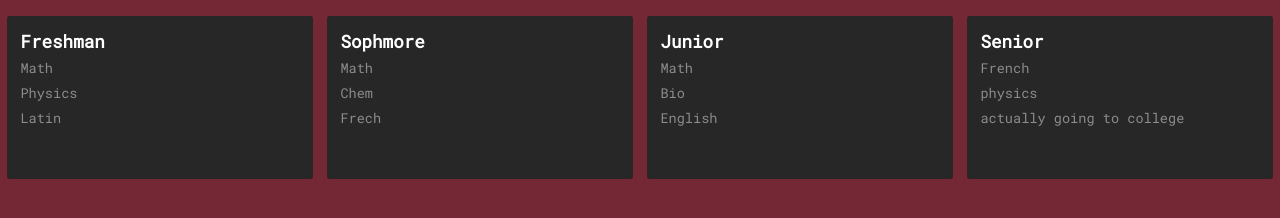
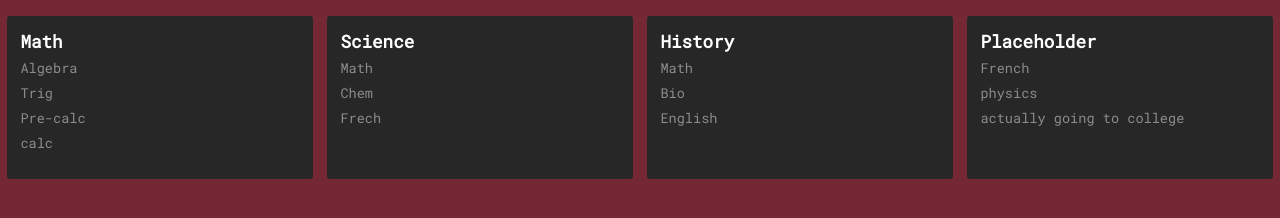
Before and after one commit to nid666/startpage, a plain HTML site: page library.html in a window 1280 px wide. Drawn offline with Linux system fonts and the light colour scheme; a web font is replaced by a local one.

Commit message:
Update library.html
fixed the problems that I created

```diff
--- a/library.html
+++ b/library.html
@@ -14,16 +14,17 @@
 <body>
   <div class="title-container">
       <div class="title-set">
-          <div class="bookmark-title">Freshman</div>
+        <div class="bookmark-title">Math</div>
           <div class="bookmark-inner-container">
-              <a class="bookmark" href="https://mail.google.com/mail/" target="_blank">Math</a>
-              <a class="bookmark" href="https://mail.google.com/mail/" target="_blank">Physics</a>
-              <a class="bookmark" href="https://mail.google.com/mail/" target="_blank">Latin</a>
+              <a class="bookmark" href="https://mail.google.com/mail/" target="_blank">Algebra</a>
+              <a class="bookmark" href="https://mail.google.com/mail/" target="_blank">Trig</a>
+              <a class="bookmark" href="https://mail.google.com/mail/" target="_blank">Pre-calc</a>
+              <a class="bookmark" href="https://mail.google.com/mail/" target="_blank">calc</a>
           </div>
       </div>
 
       <div class="title-set">
-          <div class="bookmark-title">Sophmore</div>
+          <div class="bookmark-title">Science</div>
           <div class="bookmark-inner-container">
               <a class="bookmark" href="https://mail.google.com/mail/" target="_blank">Math</a>
               <a class="bookmark" href="https://mail.google.com/mail/">Chem</a>
@@ -32,7 +33,7 @@
       </div>
 
       <div class="title-set">
-      <div class="bookmark-title">Junior</div>
+      <div class="bookmark-title">History</div>
           <div class="bookmark-inner-container">
               <a class="bookmark" href="https://mail.google.com/mail/" target="_blank">Math</a>
               <a class="bookmark" href="https://mail.google.com/mail/" target="_blank">Bio</a>
@@ -41,7 +42,7 @@
       </div>
 
       <div class="title-set">
-          <div class="bookmark-title">Senior</div>
+          <div class="bookmark-title">Placeholder</div>
           <div class="bookmark-inner-container">
               <a class="bookmark" href="https://mail.google.com/mail/">French</a>
               <a class="bookmark" href="https://mail.google.com/mail/" target="_blank">physics</a>
```
